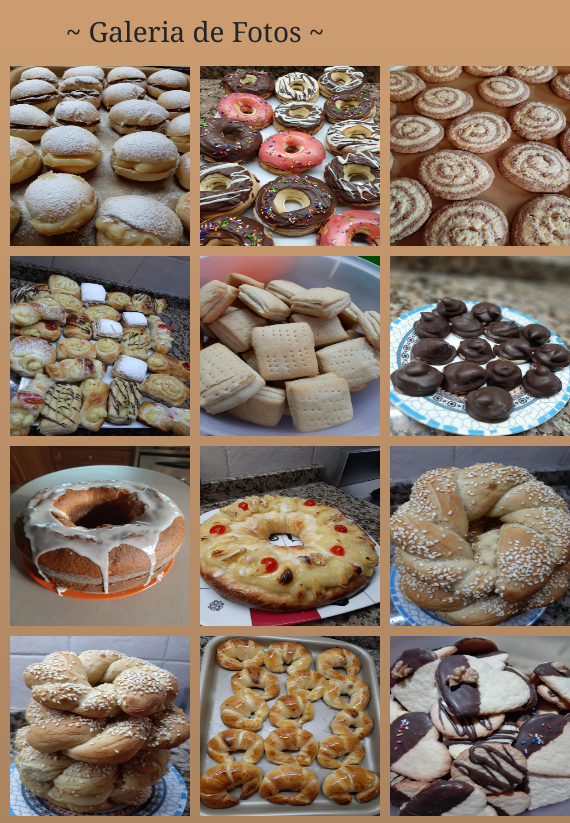
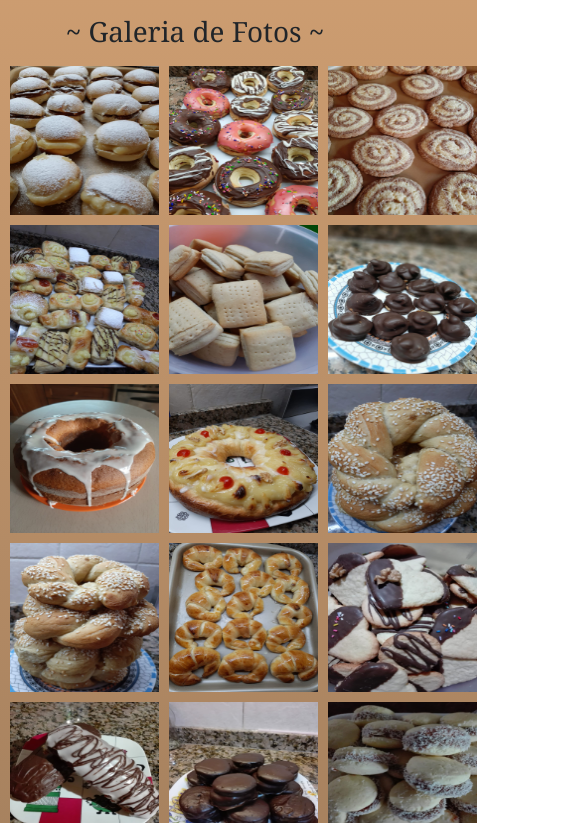
Before and after one commit to NikoSpeed/PanaderiaSweet-Pennisi, a website: page paginas/galeria.html in a window 390 px wide. Shown: the part 179-1002 px from the top of the page, 570 px wide, since content can reach past the window. Drawn offline with nearby package versions, Linux system fonts and the light colour scheme.

Commit message:
Full responsive completo

```diff
--- a/scss/components/_galeria.scss
+++ b/scss/components/_galeria.scss
@@ -48,3 +48,12 @@
         height: 950px;
     }
 }
+@media only screen and (max-width: 569px) {
+    .imagen1{
+        height: 149px;
+        width: 149px;
+    }
+    .galeria-imagenes{
+        height: 850px;
+    }
+}
--- a/scss/components/_index.scss
+++ b/scss/components/_index.scss
@@ -19,3 +19,9 @@ section{
 .container-fluid a{
     font-style: italic;
 }
+
+@media only screen and (max-width: 768px) {
+    .container{
+        height: 700px;
+    }
+}
```
Also changed, not shown: css/main.css.
